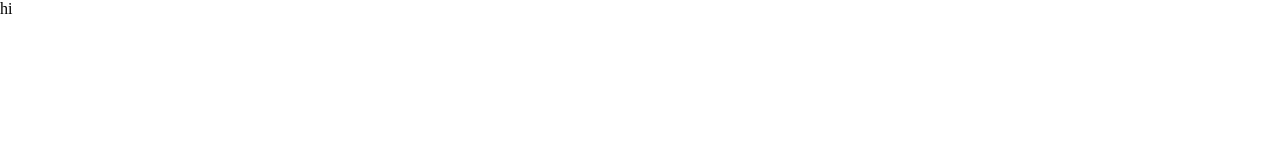
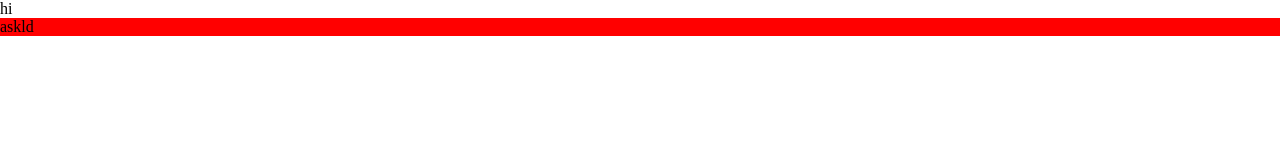
Before and after one commit to iawd2501/git, a plain HTML site: page index.html in a window 1280 px wide. Drawn offline with Linux system fonts and the light colour scheme.

Commit message:
hero section add

```diff
--- a/css/style.css
+++ b/css/style.css
@@ -10,3 +10,8 @@ a {
   display: inline-block;
   text-decoration: none;
 }
+
+/* hero party */
+#heroPart {
+  background-color: red;
+}
--- a/index.html
+++ b/index.html
@@ -14,5 +14,14 @@
         </li>
       </ul>
     </nav>
+    <!-- hero section -->
+    <div id="heroPart">
+      <div class="container">
+        <div>
+          <div class="h1"></div>
+          <p>askld</p>
+        </div>
+      </div>
+    </div>
   </body>
 </html>
```
